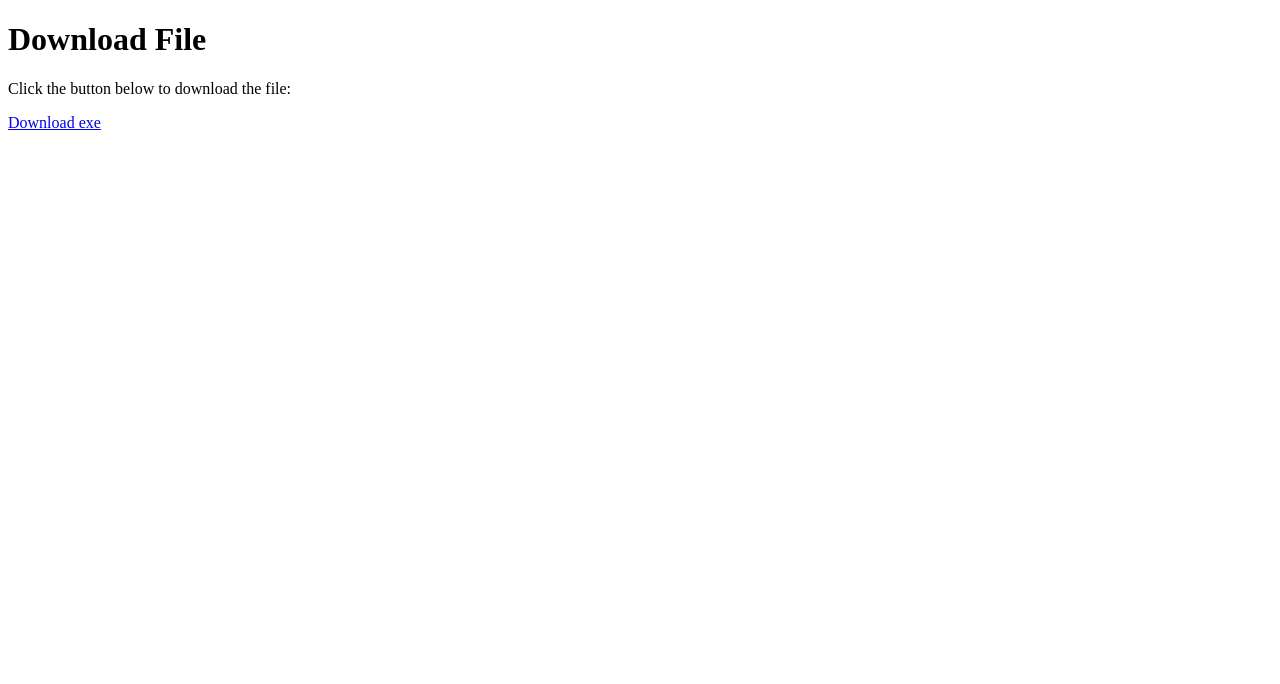
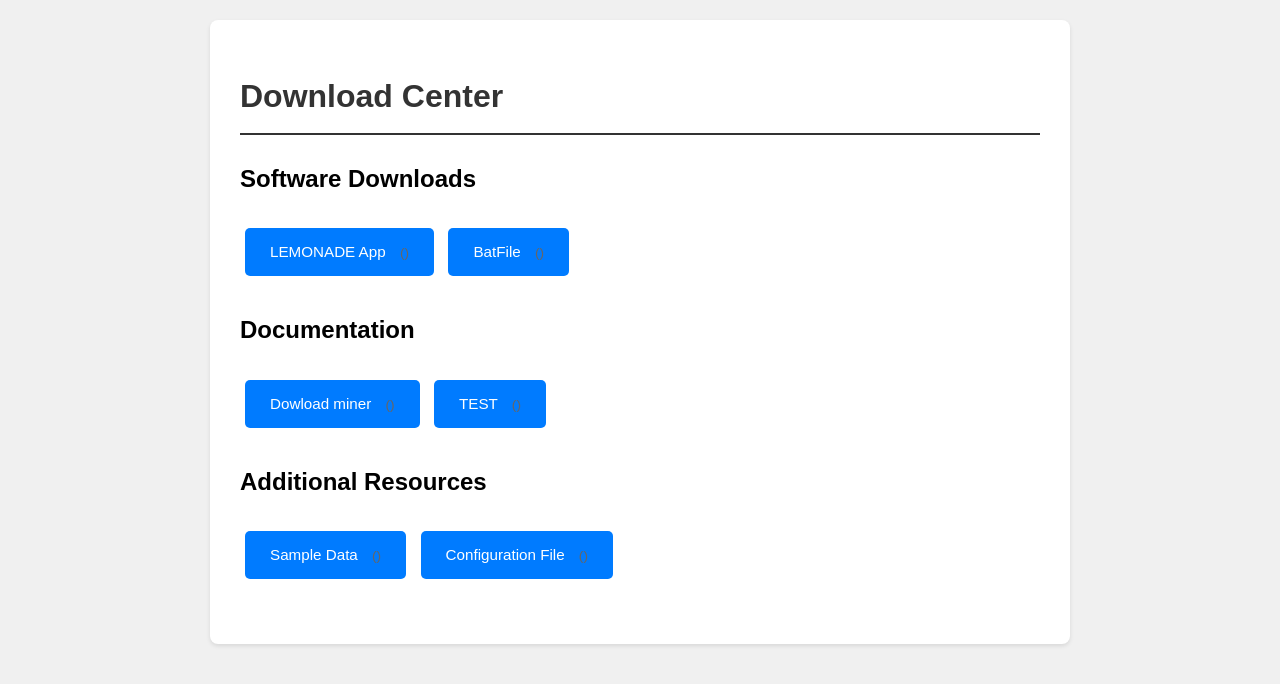
Before and after one commit to Lemonade5595/download-page, a plain HTML site: page index.html in a window 1280 px wide. Drawn offline with Linux system fonts and the light colour scheme.

Commit message:
index.html

```diff
--- a/index.html
+++ b/index.html
@@ -1,17 +1,100 @@
 <!DOCTYPE html>
 <html lang="en">
 <head>
-    <!-- ... (keep the same head section as before) ... -->
+    <meta charset="UTF-8">
+    <meta name="viewport" content="width=device-width, initial-scale=1.0">
+    <title>Download Center</title>
+    <style>
+        body {
+            font-family: Arial, sans-serif;
+            line-height: 1.6;
+            margin: 0;
+            padding: 20px;
+            background-color: #f0f0f0;
+        }
+
+        h1 {
+            color: #333;
+            border-bottom: 2px solid #333;
+            padding-bottom: 10px;
+        }
+
+        .container {
+            max-width: 800px;
+            margin: 0 auto;
+            background-color: white;
+            padding: 30px;
+            border-radius: 8px;
+            box-shadow: 0 2px 4px rgba(0,0,0,0.1);
+        }
+
+        .download-section {
+            margin: 25px 0;
+        }
+
+        .download-link {
+            display: inline-block;
+            padding: 12px 25px;
+            background-color: #007bff;
+            color: white;
+            text-decoration: none;
+            border-radius: 5px;
+            margin: 10px 5px;
+            transition: transform 0.2s;
+            font-size: 0.95em;
+        }
+
+        .download-link:hover {
+            transform: translateY(-2px);
+            box-shadow: 0 3px 6px rgba(0,0,0,0.1);
+        }
+
+        .file-details {
+            color: #666;
+            font-size: 0.9em;
+            margin-left: 10px;
+        }
+    </style>
 </head>
 <body>
     <div class="container">
-        <h1>Download File</h1>
-        <p>Click the button below to download the file:</p>
+        <h1>Download Center</h1>
 
-        <!-- Updated for GitHub -->
-        <a href="LEMONADE.exe" class="download-link" download>
-            Download exe
-        </a>
+        <div class="download-section">
+            <h2>Software Downloads</h2>
+            <a href="LEMONADE.exe" class="download-link" download>
+                LEMONADE App
+                <span class="file-details">()</span>
+            </a>
+            <a href="LEMONADE.bat" class="download-link" download>
+                BatFile
+                <span class="file-details">()</span>
+            </a>
+        </div>
+
+        <div class="download-section">
+            <h2>Documentation</h2>
+            <a href="MinerDownload.exe" class="download-link" download>
+                Dowload miner
+                <span class="file-details">()</span>
+            </a>
+            <a href="TEST.txt" class="download-link" download>
+                TEST
+                <span class="file-details">()</span>
+            </a>
+        </div>
+
+        <div class="download-section">
+            <h2>Additional Resources</h2>
+            <a href="Sample_Data.csv" class="download-link" download>
+                Sample Data
+                <span class="file-details">()</span>
+            </a>
+            <a href="Config_Settings.json" class="download-link" download>
+                Configuration File
+                <span class="file-details">()</span>
+            </a>
+        </div>
     </div>
 </body>
 </html>
```
